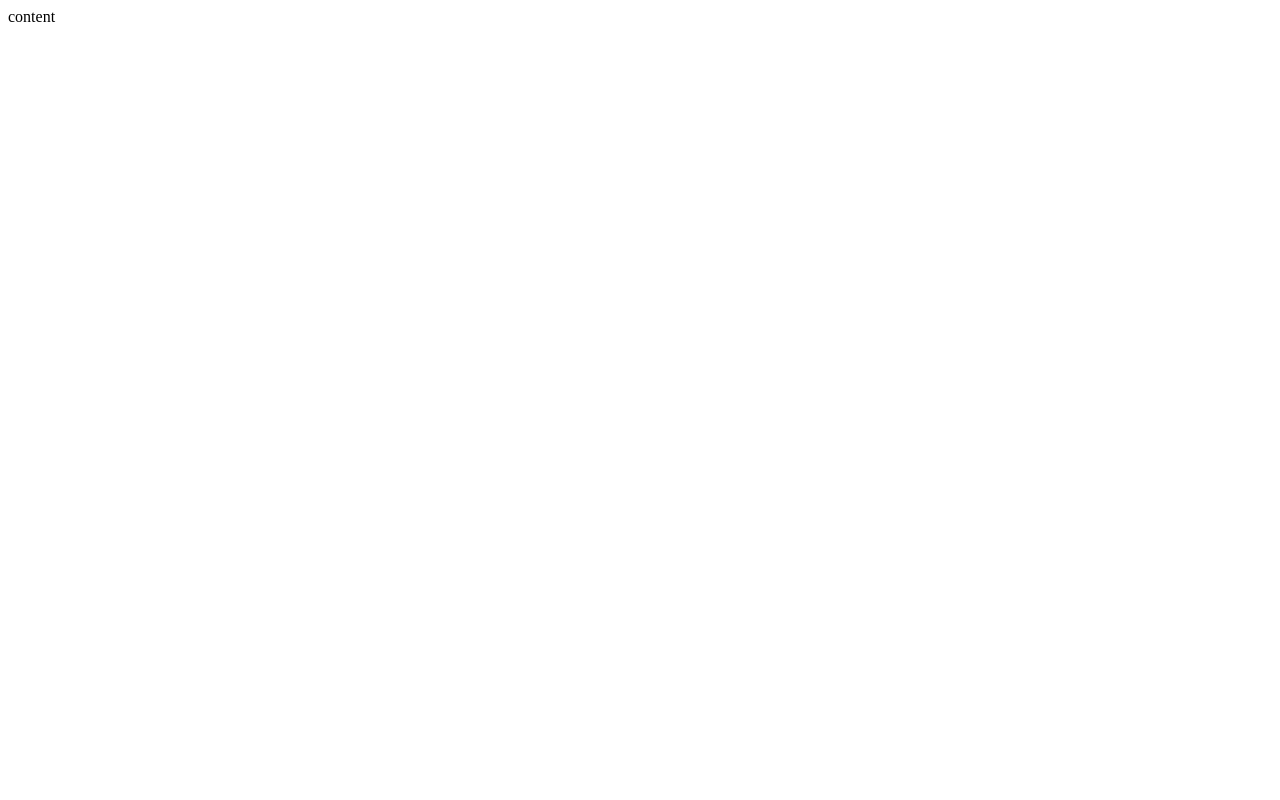
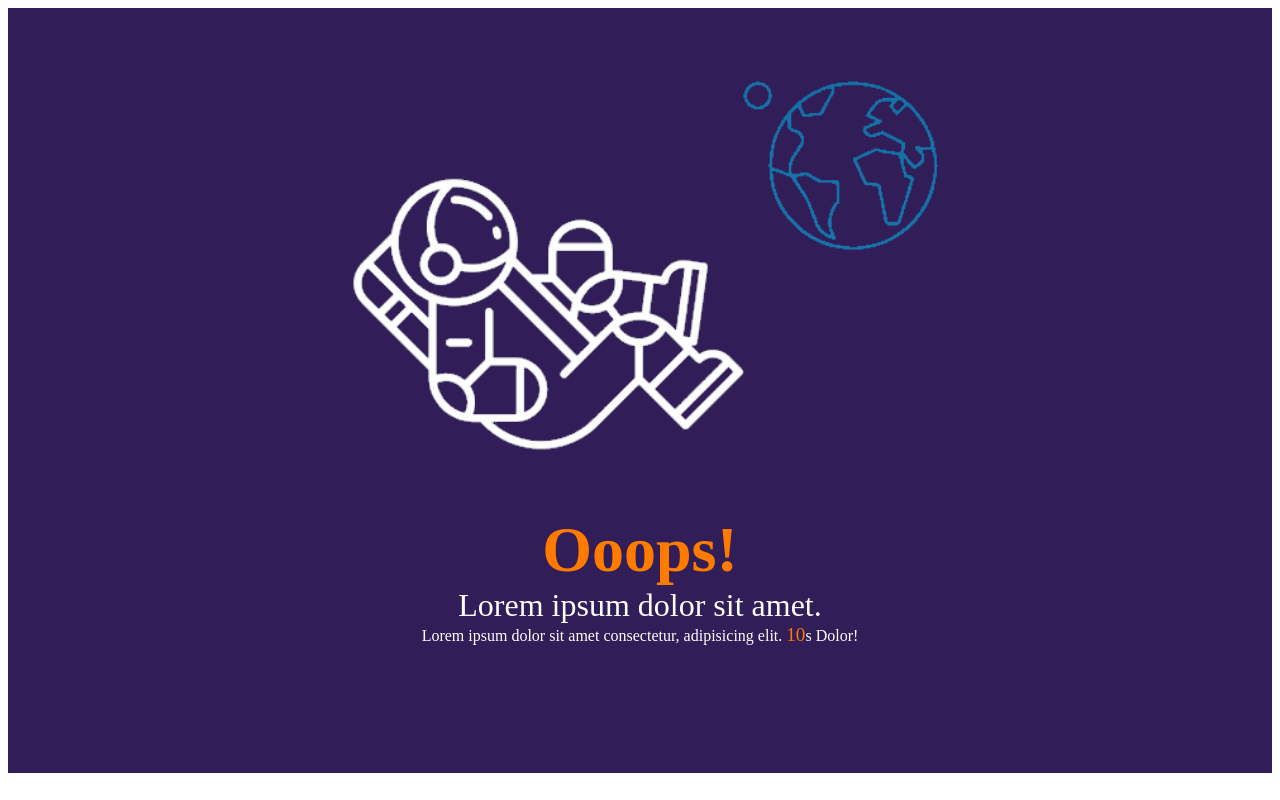
Before and after one commit to vitgri1/01-6-404-Mini-astro-4, a website: page index.html in a window 1280 px wide. Drawn offline with Linux system fonts and the light colour scheme.

Commit message:
styling and picture

```diff
--- a/index.html
+++ b/index.html
@@ -7,6 +7,11 @@
     <title>Astro 6-4</title>
 </head>
 <body>
-    content
+    <main style="display: inline-block; width: 100%; background-color: rgb(49, 29, 87); text-align: center;">
+        <img src="./Mini-astro.png" alt="Astro" style="float: top; width: 60%;">
+        <h1 style="color: rgb(255, 123, 0); font-size: 400%; float: top; margin: 0;">Ooops!</h1>
+        <p style="font-size: 200%; margin: 0; color: white;">Lorem ipsum dolor sit amet.</p>
+        <p style="margin: 0; margin-bottom: 10%; color: white;">Lorem ipsum dolor sit amet consectetur, adipisicing elit. <time style="color: rgb(255, 123, 0); font-size: 120%;">10</time>s Dolor!</p>
+    </main>
 </body>
 </html>
```
Also changed, not shown: Mini-astro.png (added).
